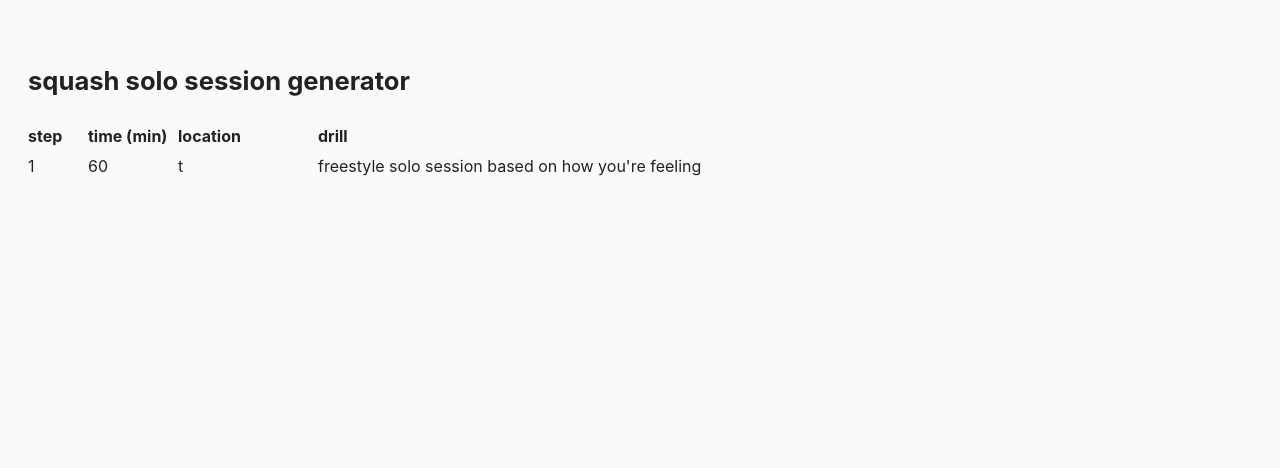
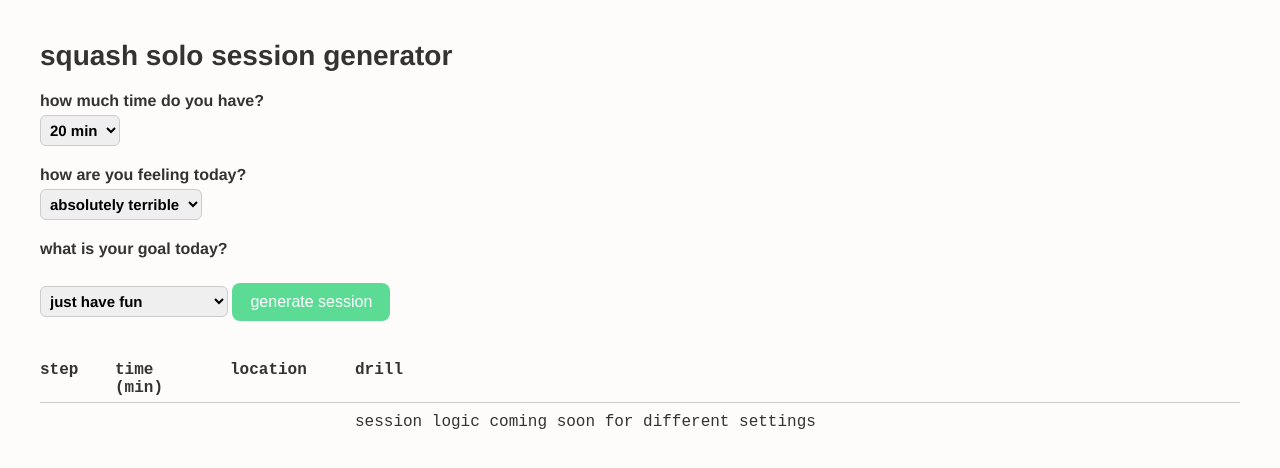
Before and after one commit to izzie360/squashSolos, a plain HTML site: page index.html in a window 1280 px wide. Both pictures are taken after a click on the button "generate session". Drawn offline with Linux system fonts and the light colour scheme.

Commit message:
Add files via upload

```diff
--- a/index.html
+++ b/index.html
@@ -6,193 +6,235 @@
   <title>squash solo session</title>
   <style>
     body {
-      font-family: 'Inter', sans-serif;
-      background-color: #fafafa;
-      padding: 40px 20px;
-      color: #222;
-      text-transform: lowercase;
+      font-family: 'Helvetica Neue', sans-serif;
+      background-color: #fdfcfb;
+      color: #333;
+      margin: 40px;
+      padding: 0;
     }
     h1 {
+      text-transform: lowercase;
       font-weight: 700;
-      font-size: 1.6rem;
-      margin-bottom: 30px;
+      font-size: 28px;
+      margin-bottom: 20px;
     }
     label {
+      font-weight: bold;
+      text-transform: lowercase;
       display: block;
-      margin-bottom: 15px;
-      font-weight: bold;
+      margin-top: 20px;
     }
     select {
       font-weight: bold;
-      font-size: 1rem;
-      padding: 6px 10px;
-      border-radius: 8px;
+      font-size: 15px;
+      margin-top: 5px;
+      padding: 5px;
+      border-radius: 6px;
       border: 1px solid #ccc;
-      margin-bottom: 20px;
-      background-color: white;
+      font-family: 'Helvetica Neue', sans-serif;
+      text-transform: lowercase;
     }
     button {
-      background-color: #4f46e5;
+      margin-top: 25px;
+      background-color: #5cdb95;
       color: white;
+      font-size: 16px;
+      padding: 10px 18px;
+      border: none;
+      border-radius: 8px;
+      cursor: pointer;
+      text-transform: lowercase;
+    }
+    .session {
+      margin-top: 40px;
+    }
+    .session-title {
       font-weight: bold;
-      padding: 10px 16px;
-      border: none;
-      border-radius: 10px;
-      cursor: pointer;
-      margin-bottom: 30px;
+      text-transform: lowercase;
+      font-size: 20px;
+      margin-bottom: 15px;
     }
-    .session-container {
-      margin-top: 20px;
+    .session-line {
+      display: flex;
+      gap: 25px;
+      margin-bottom: 10px;
+      font-size: 16px;
+      font-family: monospace;
     }
-    .schedule-header {
-      display: flex;
+    .session-line span {
+      display: inline-block;
+    }
+    .header {
       font-weight: bold;
-      margin-bottom: 10px;
+      text-transform: lowercase;
+      border-bottom: 1px solid #ccc;
+      padding-bottom: 5px;
     }
-    .schedule-row {
-      display: flex;
-      margin-bottom: 6px;
-    }
-    .step-col { width: 60px; text-align: left; }
-    .time-col { width: 90px; text-align: left; }
-    .location-col { width: 140px; text-align: left; }
-    .drill-col { flex: 1; text-align: left; }
-    .switch-line {
-      margin: 15px 0;
+    .switch-sides {
       font-weight: bold;
-    }
-    .hidden {
-      display: none;
+      margin: 10px 0;
+      display: inline-block;
     }
   </style>
 </head>
 <body>
   <h1>squash solo session generator</h1>
 
-  <div id="form-section">
-    <label>
-      how much time do you have?
-      <select id="time-select">
-        <option value="20">20 min</option>
-        <option value="30">30 min</option>
-        <option value="40">40 min</option>
-        <option value="50">50 min</option>
-        <option value="60" selected>60 min</option>
-        <option value="70">70 min</option>
-      </select>
-    </label>
+  <label for="time">how much time do you have?</label>
+  <select id="time">
+    <option>20 min</option>
+    <option>30 min</option>
+    <option>40 min</option>
+    <option>50 min</option>
+    <option>60 min</option>
+    <option>70 min</option>
+  </select>
 
-    <label>
-      how are you feeling today?
-      <select id="feeling-select">
-        <option value="1">absolutely terrible</option>
-        <option value="2">pretty bad</option>
-        <option value="3" selected>meh</option>
-        <option value="4">pretty good</option>
-        <option value="5">amazing</option>
-      </select>
-    </label>
+  <label for="feeling">how are you feeling today?</label>
+  <select id="feeling">
+    <option>absolutely terrible</option>
+    <option>pretty bad</option>
+    <option>meh</option>
+    <option>pretty good</option>
+    <option>amazing!</option>
+  </select>
 
-    <label>
-      what is your goal today?
-      <select id="goal-select">
-        <option value="fun">just have fun</option>
-        <option value="practice" selected>get in some practice</option>
-        <option value="skill">work on a skill</option>
-        <option value="tournament">prep for a tournament</option>
-      </select>
-    </label>
+  <label for="goal">what is your goal today?</label>
+  <select id="goal">
+    <option>just have fun</option>
+    <option>get in some practice</option>
+    <option>work on a skill</option>
+    <option>prep for a tournament</option>
+  </select>
 
-    <button onclick="generateSession()">generate session</button>
-  </div>
+  <button onclick="generateSession()">generate session</button>
 
-  <div class="session-container" id="session-output"></div>
+  <div class="session" id="session"></div>
 
   <script>
     function generateSession() {
-      const time = parseInt(document.getElementById("time-select").value);
-      const feeling = parseInt(document.getElementById("feeling-select").value);
-      const goal = document.getElementById("goal-select").value;
-      const output = document.getElementById("session-output");
+      const time = document.getElementById('time').value;
+      const feeling = document.getElementById('feeling').value;
+      const goal = document.getElementById('goal').value;
 
-      document.getElementById("form-section").classList.add("hidden");
+      const session = document.getElementById('session');
+      session.innerHTML = '';
 
-      const schedule = [];
+      const header = document.createElement('div');
+      header.classList.add('session-line', 'header');
+      header.innerHTML = `
+        <span style="width: 50px;">step</span>
+        <span style="width: 90px;">time (min)</span>
+        <span style="width: 100px;">location</span>
+        <span>drill</span>
+      `;
+      session.appendChild(header);
 
-      if (goal === "practice" && feeling >= 4) {
-        if (time === 70) {
-          schedule.push(["1", "5", "T", "volleys"]);
-          schedule.push(["2", "10", "back", "drives"]);
-          schedule.push(["3", "5", "back", "kills"]);
-          schedule.push(["4", "5", "T", "volley drops"]);
-          schedule.push(["5", "5", "box", "drops fed from firm shot"]);
-          schedule.push(["↻", "", "", "switch sides"]);
-          schedule.push(["6", "5", "T", "loose figure 8s"]);
-          schedule.push(["7", "5", "T", "firm figure 8s"]);
-        } else if (time === 60) {
-          schedule.push(["1", "5", "T", "volleys"]);
-          schedule.push(["2", "10", "back", "drives"]);
-          schedule.push(["3", "5", "back", "kills"]);
-          schedule.push(["4", "5", "T", "volley drops"]);
-          schedule.push(["5", "5", "box", "drops fed from firm shot"]);
-          schedule.push(["↻", "", "", "switch sides"]);
-        } else if (time === 50) {
-          schedule.push(["1", "5", "T", "volleys"]);
-          schedule.push(["2", "10", "back", "drives"]);
-          schedule.push(["3", "5", "back", "kills"]);
-          schedule.push(["4", "5", "box", "drops fed from firm shot"]);
-          schedule.push(["↻", "", "", "switch sides"]);
-        } else if (time === 40) {
-          schedule.push(["1", "3", "T", "volleys"]);
-          schedule.push(["2", "7", "back", "drives"]);
-          schedule.push(["3", "5", "back", "kills"]);
-          schedule.push(["4", "5", "T", "volley drops"]);
-          schedule.push(["5", "5", "box", "drops fed from firm shot"]);
-          schedule.push(["↻", "", "", "switch sides"]);
-        } else if (time === 30) {
-          schedule.push(["1", "5", "T", "volleys"]);
-          schedule.push(["2", "5", "back", "drives"]);
-          schedule.push(["3", "2", "back", "kills"]);
-          schedule.push(["4", "2", "box", "drops fed from firm shot"]);
-          schedule.push(["↻", "", "", "switch sides"]);
-        } else if (time === 20) {
-          schedule.push(["1", "4", "T", "firm figure 8s (forehand)"]);
-          schedule.push(["2", "2", "T", "volleys (forehand)"]);
-          schedule.push(["3", "2", "back", "kills (forehand)"]);
-          schedule.push(["4", "4", "back", "drives (forehand)"]);
-          schedule.push(["↻", "", "", "repeat on backhand"]);
-        } else {
-          schedule.push(["1", time, "T", "freestyle solo hitting"]);
+      const drills = [];
+
+      if (feeling === 'pretty good' && goal === 'get in some practice') {
+        switch (time) {
+          case '70 min':
+            drills.push(
+              ["1", "5", "T", "volleys"],
+              ["2", "10", "back", "drives"],
+              ["3", "5", "back", "kills"],
+              ["4", "5", "T", "volley drops"],
+              ["5", "5", "box", "drops from feed"],
+              ["→", "", "", "**switch sides**"],
+              ["6", "5", "T", "volleys"],
+              ["7", "10", "back", "drives"],
+              ["8", "5", "back", "kills"],
+              ["9", "5", "T", "volley drops"],
+              ["10", "5", "box", "drops from feed"],
+              ["11", "5", "T", "loose figure 8s"],
+              ["12", "5", "T", "firm figure 8s"]
+            );
+            break;
+          case '60 min':
+            drills.push(
+              ["1", "5", "T", "volleys"],
+              ["2", "10", "back", "drives"],
+              ["3", "5", "back", "kills"],
+              ["4", "5", "T", "volley drops"],
+              ["5", "5", "box", "drops from feed"],
+              ["→", "", "", "**switch sides**"],
+              ["6", "5", "T", "volleys"],
+              ["7", "10", "back", "drives"],
+              ["8", "5", "back", "kills"],
+              ["9", "5", "T", "volley drops"],
+              ["10", "5", "box", "drops from feed"]
+            );
+            break;
+          case '50 min':
+            drills.push(
+              ["1", "5", "T", "volleys"],
+              ["2", "10", "back", "drives"],
+              ["3", "5", "back", "kills"],
+              ["4", "5", "box", "drops from feed"],
+              ["→", "", "", "**switch sides**"],
+              ["5", "5", "T", "volleys"],
+              ["6", "10", "back", "drives"],
+              ["7", "5", "back", "kills"],
+              ["8", "5", "box", "drops from feed"]
+            );
+            break;
+          case '40 min':
+            drills.push(
+              ["1", "3", "T", "volleys"],
+              ["2", "7", "back", "drives"],
+              ["3", "5", "back", "kills"],
+              ["4", "5", "T", "volley drops"],
+              ["5", "5", "box", "drops from feed"],
+              ["→", "", "", "**switch sides**"],
+              ["6", "3", "T", "volleys"],
+              ["7", "7", "back", "drives"],
+              ["8", "5", "back", "kills"],
+              ["9", "5", "T", "volley drops"],
+              ["10", "5", "box", "drops from feed"]
+            );
+            break;
+          case '30 min':
+            drills.push(
+              ["1", "5", "T", "volleys"],
+              ["2", "5", "back", "drives"],
+              ["3", "2", "back", "kills"],
+              ["4", "2", "box", "drops from feed"],
+              ["→", "", "", "**switch sides**"],
+              ["5", "5", "T", "volleys"],
+              ["6", "5", "back", "drives"],
+              ["7", "2", "back", "kills"],
+              ["8", "2", "box", "drops from feed"]
+            );
+            break;
+          case '20 min':
+            drills.push(
+              ["1", "4", "T", "firm figure 8s"],
+              ["2", "2", "T", "volleys (forehand)"],
+              ["3", "2", "back", "kills (forehand)"],
+              ["4", "4", "back", "drives (forehand)"],
+              ["→", "", "", "**switch sides**"],
+              ["5", "2", "T", "volleys (backhand)"],
+              ["6", "2", "back", "kills (backhand)"],
+              ["7", "4", "back", "drives (backhand)"]
+            );
+            break;
         }
       } else {
-        schedule.push(["1", time, "T", "freestyle solo session based on how you're feeling"]);
+        drills.push(["", "", "", "session logic coming soon for different settings"]);
       }
 
-      let html = `
-        <div class="schedule-header">
-          <div class="step-col">step</div>
-          <div class="time-col">time (min)</div>
-          <div class="location-col">location</div>
-          <div class="drill-col">drill</div>
-        </div>
-      `;
-
-      schedule.forEach(([step, time, location, drill]) => {
-        if (step === "↻") {
-          html += `<div class="switch-line">↻ ${drill}</div>`;
-        } else {
-          html += `
-            <div class="schedule-row">
-              <div class="step-col">${step}</div>
-              <div class="time-col">${time}</div>
-              <div class="location-col">${location}</div>
-              <div class="drill-col">${drill}</div>
-            </div>
-          `;
-        }
+      drills.forEach(d => {
+        const line = document.createElement('div');
+        line.className = 'session-line';
+        line.innerHTML = `
+          <span style="width: 50px;">${d[0]}</span>
+          <span style="width: 90px;">${d[1]}</span>
+          <span style="width: 100px;">${d[2]}</span>
+          <span>${d[3]}</span>
+        `;
+        session.appendChild(line);
       });
-
-      output.innerHTML = html;
     }
   </script>
 </body>
```
